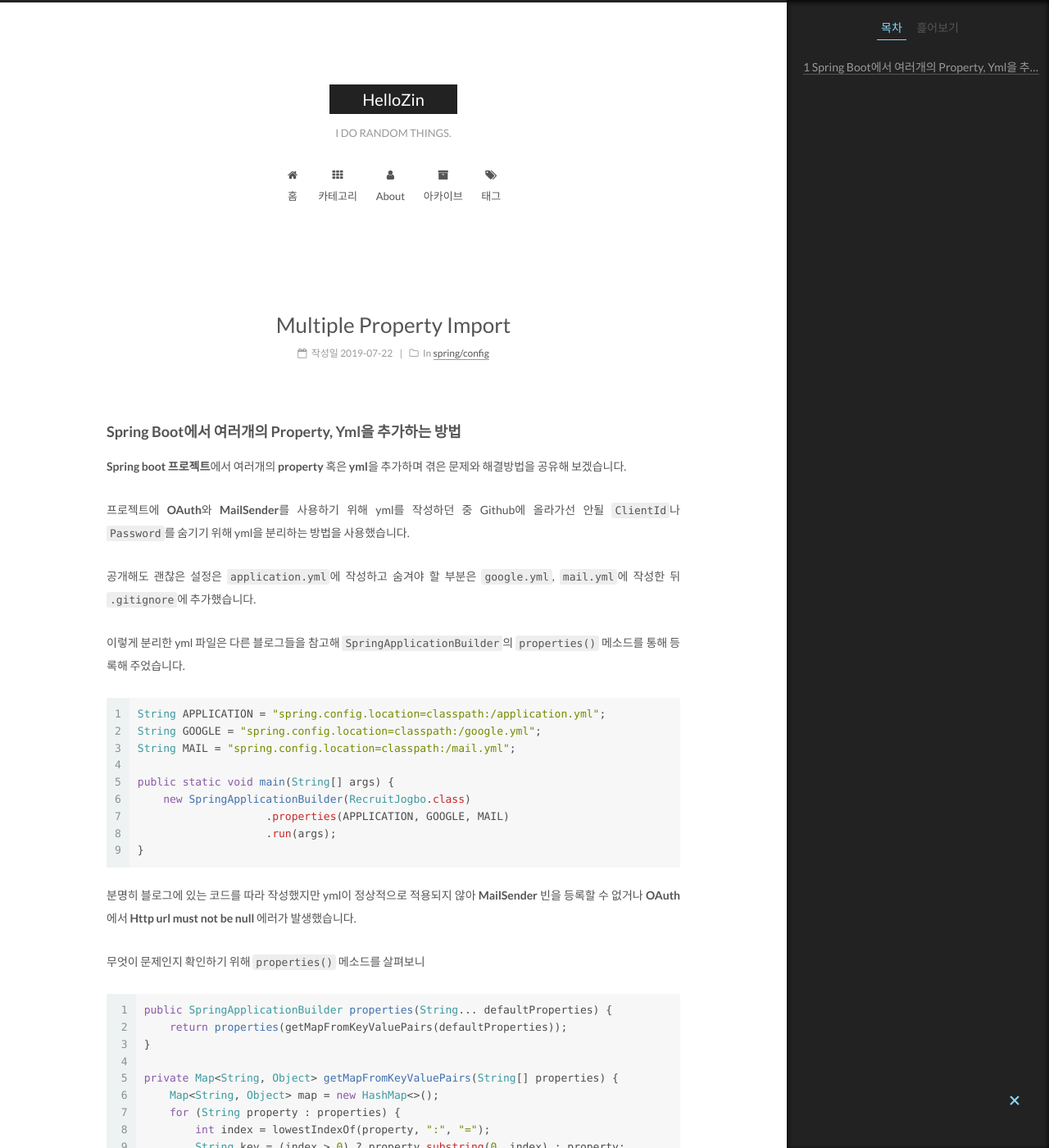
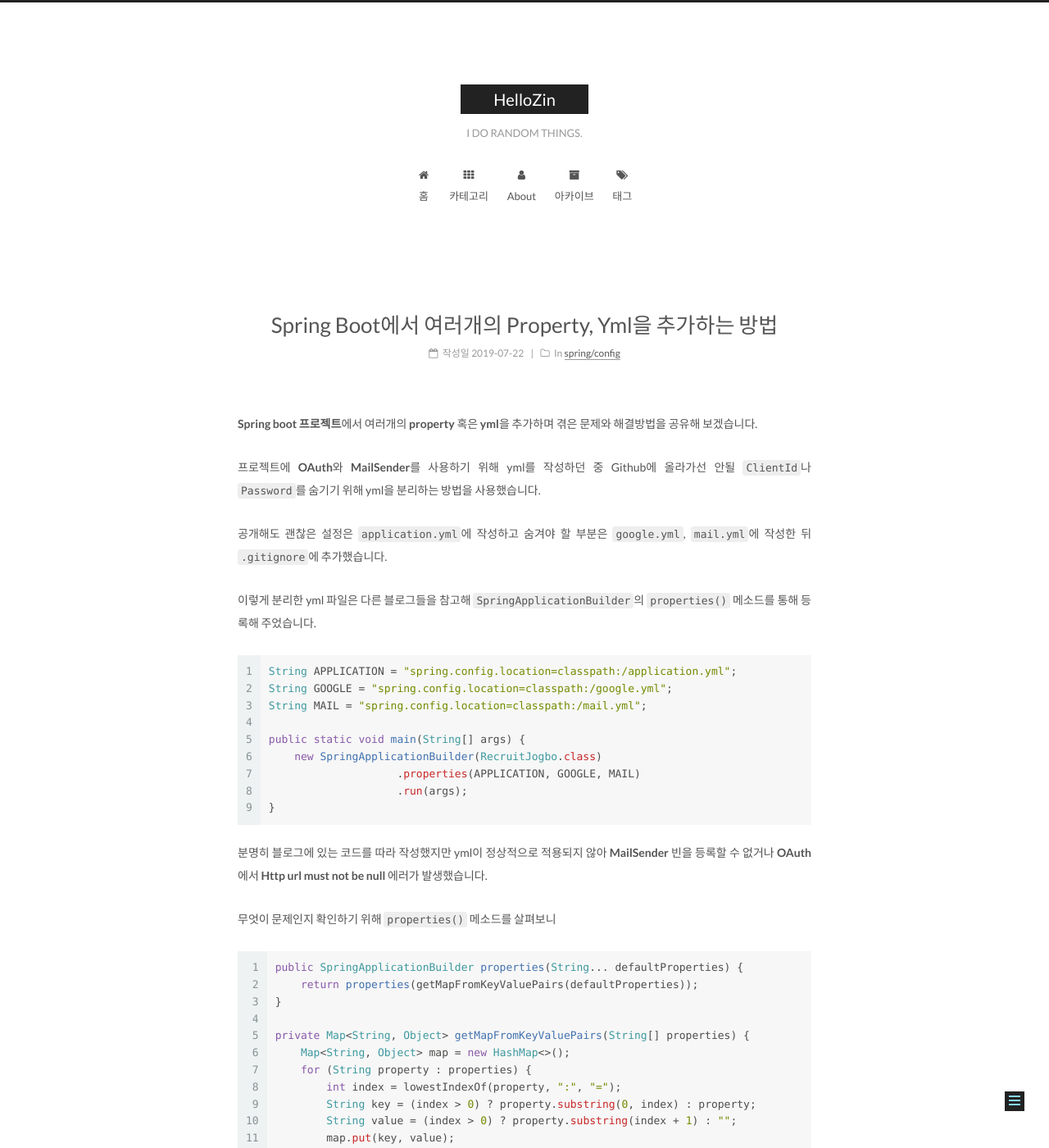
Before and after one commit to hellozin/hellozin.github.io, a Jekyll site: the page built from _posts/2019-07-22-multiple-property-import.md, in a window 1280 px wide and 1400 px high. Shown: the whole window at 82% size. Built offline with Jekyll 4.4.1, drawn with Linux system fonts in a browser that asks for light colours; some of the changed text lies outside the part shown.

Commit message:
제목 문제 수정

```diff
--- a/_posts/2019-07-22-multiple-property-import.md
+++ b/_posts/2019-07-22-multiple-property-import.md
@@ -1,13 +1,12 @@
 ---
-title:
+title: Spring Boot에서 여러개의 Property, Yml을 추가하는 방법
 date: 2019-07-22 22:38:23
-categories: spring/config
+categories:
+ - spring/config
 tags:
  - spring
  - bugfix
 ---
-
-### Spring Boot에서 여러개의 Property, Yml을 추가하는 방법
 
 **Spring boot 프로젝트**에서 여러개의 **property** 혹은 **yml**을 추가하며 겪은 문제와 해결방법을 공유해 보겠습니다.
 
```
Also changed, not shown: _posts/2019-07-23-enum-validator.md (+5 -4 lines).
